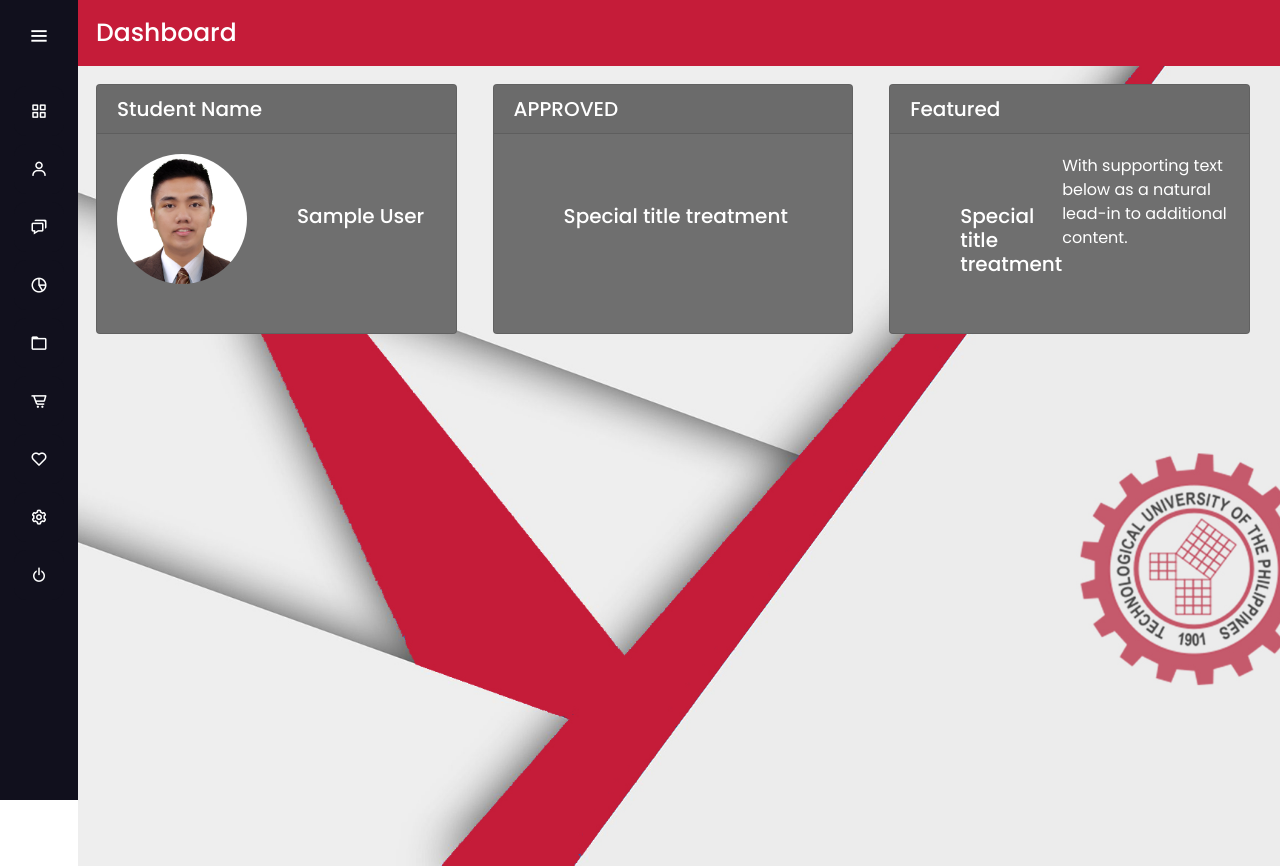
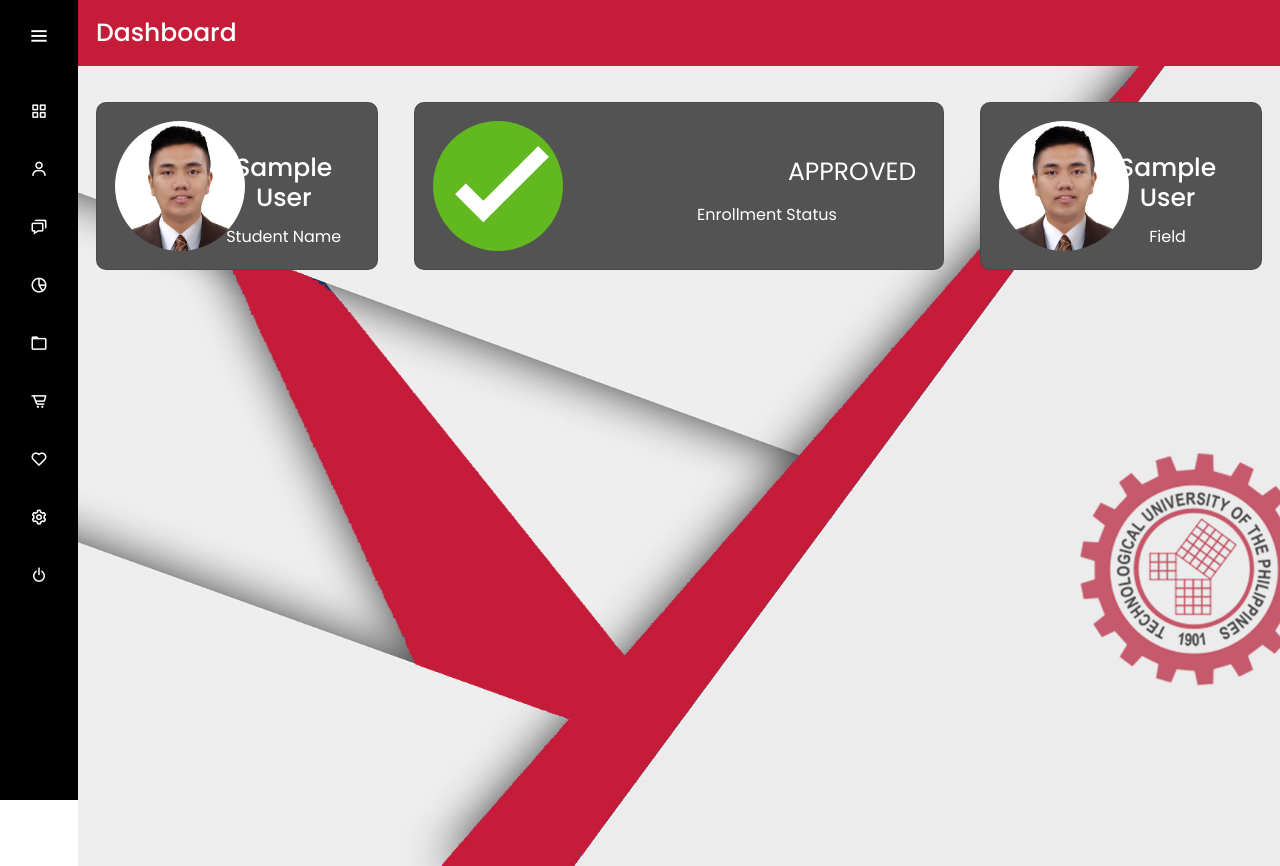
Before and after one commit to DECODER69/NSTP-SYSTEM, a Django app: page /dashboard_page/ in a window 1280 px wide. Run offline with Django 4.2, Linux system fonts and the light colour scheme; a user stored in the database is signed in; tables that the repository leaves empty hold one stand-in row (values such as "Sample post").

Commit message:
NSTP-SYSTEM
first ambag

```diff
--- a/mysite/nstpapp/static/css/dashboard.css
+++ b/mysite/nstpapp/static/css/dashboard.css
@@ -33,37 +33,108 @@
 
 /* own css */
 
-.card-holder {
+.bg {
     background-image: url(../images/tupc.jpg);
     background-repeat: no-repeat;
     background-size: cover;
     background-position: center;
+    height: 100vh;
+}
+
+.card-holder {
     display: flex;
-    height: 100vh;
+    justify-content: space-between;
 }
 
 .card {
     color: white;
-    background: rgb(111, 111, 111) !important;
+    background: #535353 !important;
+    /* background-image: linear-gradient(to right, #646464, #c2c2c2); */
     margin: 18px !important;
-    height: 250px;
-    width: 30%;
-}
-
-.card-body {
+    top: 18px;
     display: flex;
-    width: 100%;
+    border-radius: 10px !important;
 }
 
 #profile {
     width: 130px;
     height: 130px;
     border-radius: 50%;
-    float: left;
+    margin: 18px;
+}
+
+#profile1 {
+    width: 130px;
+    height: 130px;
+    border-radius: 50%;
+    margin: 18px;
 }
 
 .card-title {
-    float: right !important;
-    margin-top: 50px;
-    margin-left: 50px;
+    font-size: 25px !important;
+    text-align: center;
+    margin-top: 30px;
 }
+
+.card-text {
+    text-align: center;
+}
+
+#play {
+    display: none;
+    width: 130px;
+    height: 130px;
+    border-radius: 50%;
+    margin: 18px;
+}
+
+
+/* .col-md-4 {
+    background-color: #c51c39;
+    height: 100% !important;
+} */
+
+#pause {
+    display: none;
+    width: 130px;
+    height: 130px;
+    border-radius: 50%;
+    margin: 18px;
+}
+
+#status {
+    background: transparent;
+    border: none;
+    pointer-events: none;
+    font-size: 25px !important;
+    text-align: center;
+    margin-top: 30px;
+    color: white;
+}
+
+
+/* MEDIA QUERRRIEES */
+
+@media only screen and (max-width: 600px) {
+    .card-holder {
+        display: grid;
+    }
+    #profile {
+        width: 90px;
+        height: 90px;
+        border-radius: 50%;
+        margin: auto;
+        display: flex;
+        margin-top: 10px;
+    }
+    .card-title {
+        font-size: 15px !important;
+        text-align: center;
+    }
+    .card-text {
+        text-align: center;
+        font-size: 10px;
+    }
+}
+
+@media only screen and (min-width: 600px) {}
--- a/mysite/nstpapp/static/css/nav.css
+++ b/mysite/nstpapp/static/css/nav.css
@@ -18,8 +18,8 @@
     top: 0;
     height: 100%;
     width: 78px;
-    background: #11101D;
-    /* background: #000000; */
+    /* background: #11101D; */
+    background: #000000;
     padding: 6px 14px;
     z-index: 99;
     transition: all 0.5s ease;
@@ -131,7 +131,8 @@
     border: none;
     border-radius: 12px;
     transition: all 0.5s ease;
-    background: #1d1b31;
+    /* background: #1d1b31; */
+    background: #000000;
 }
 
 .sidebar.open input {
@@ -167,7 +168,8 @@
     align-items: center;
     text-decoration: none;
     transition: all 0.4s ease;
-    background: #11101D;
+    /* background: #11101D; */
+    background: #000000;
 }
 
 .sidebar li a:hover {
--- a/mysite/nstpapp/templates/activities/dashboard.html
+++ b/mysite/nstpapp/templates/activities/dashboard.html
@@ -7,6 +7,9 @@
     <meta name="viewport" content="width=device-width, initial-scale=1.0">
     <link rel="stylesheet" href="{% static 'css/dashboard.css' %}">
 
+    <link href="https://cdnjs.cloudflare.com/ajax/libs/font-awesome/4.7.0/css/font-awesome.css" rel="stylesheet" />
+
+
     <title>Dashboard</title>
 </head>
 
@@ -15,35 +18,62 @@
     <section class="home-section">
         <h1 class="text">Dashboard</h1><br>
 
+        <div class="bg">
             <div class="card-holder">
                 {% for n in name %}
-            <div class="card">
-                <h5 class="card-header">Student Name </h5>
+                <div class="card mb-3" style="max-width: 540px;">
+                    <div class="row no-gutters">
+                        <div class="col-md-4">
+                            <img src="../../static/images/profile.jpg" alt="..." id="profile">
+                        </div>
+                        <div class="col-md-8">
                             <div class="card-body">
-                    <img src="../../static/images/profile.jpg" id="profile">
-                    <h5 class="card-title" id="names">{{n.firstname}} {{n.lastname}}</h5>
-
+                                <h5 class="card-title">{{n.firstname}} {{n.lastname}}</h5>
+                                <p class="card-text">Student Name</p>
 
                             </div>
                         </div>
+                    </div>
+                </div>
 
-            <div class="card">
-                <h5 class="card-header" id="status">APPROVED</h5>
+                <div class="card mb-3" style="max-width: 540px;">
+                    <div class="row no-gutters">
+                        <div class="col-md-4">
+                            <img src="../../static/images/approved.jpg" alt="..." id="play">
+                            <img src="../../static/images/pending.jpg" alt="..." id="pause">
+                            <!-- <i class="fa fa-pause-circle" aria-hidden="true" id="pause"></i> -->
+                            <!-- <i class="fa fa-play-circle" aria-hidden="true" id="play"></i> -->
+                        </div>
+
+                        <div class="col-md-8">
                             <div class="card-body">
-                    <h5 class="card-title">Special title treatment</h5>
+                                <input type="text" class="card-title" id="status" value="APPROVED" readonly>
+                                <p class="card-text">Enrollment Status</p>
+                            </div>
+                        </div>
+                    </div>
+                </div>
+
+                <div class="card mb-3" style="max-width: 540px;">
+                    <div class="row no-gutters">
+                        <div class="col-md-4">
+                            <img src="../../static/images/profile.jpg" alt="..." id="profile">
+                        </div>
+                        <div class="col-md-8">
+                            <div class="card-body">
+                                <h5 class="card-title">{{n.firstname}} {{n.lastname}}</h5>
+                                <p class="card-text">Field</p>
 
                             </div>
                         </div>
-            <div class="card">
-                <h5 class="card-header">Featured</h5>
-                <div class="card-body">
-                    <h5 class="card-title">Special title treatment </h5>
-                    <p class="card-text">With supporting text below as a natural lead-in to additional content.</p>
-
                     </div>
                 </div>
                 {% endfor %}
             </div>
+
+
+        </div>
+
 
 
 
@@ -52,20 +82,12 @@
 
 
     <script>
-        const ranges = [{
-                text: PENDING,
-                icon: "<i class='bx bxs-x-circle'></i>"
-            }, {
-                text: ENROLLED,
-                icon: "<i class='bx bxs-check-circle'></i>"
-            }
+        var txt = document.getElementById('status').value;
 
-        ]
-
-        var el = document.getElementById("status");
-        if (el.text == 'APPROVED') {
-
-
+        if (txt == 'APPROVED') {
+            document.getElementById('play').style.display = "initial"
+        } else {
+            document.getElementById('pause').style.display = "initial"
         }
     </script>
 
```
Also changed, not shown: mysite/nstpapp/static/images/approved.jpg (added), mysite/nstpapp/static/images/pending.jpg (added). Lines whose indentation alone changed are shown as unchanged.
